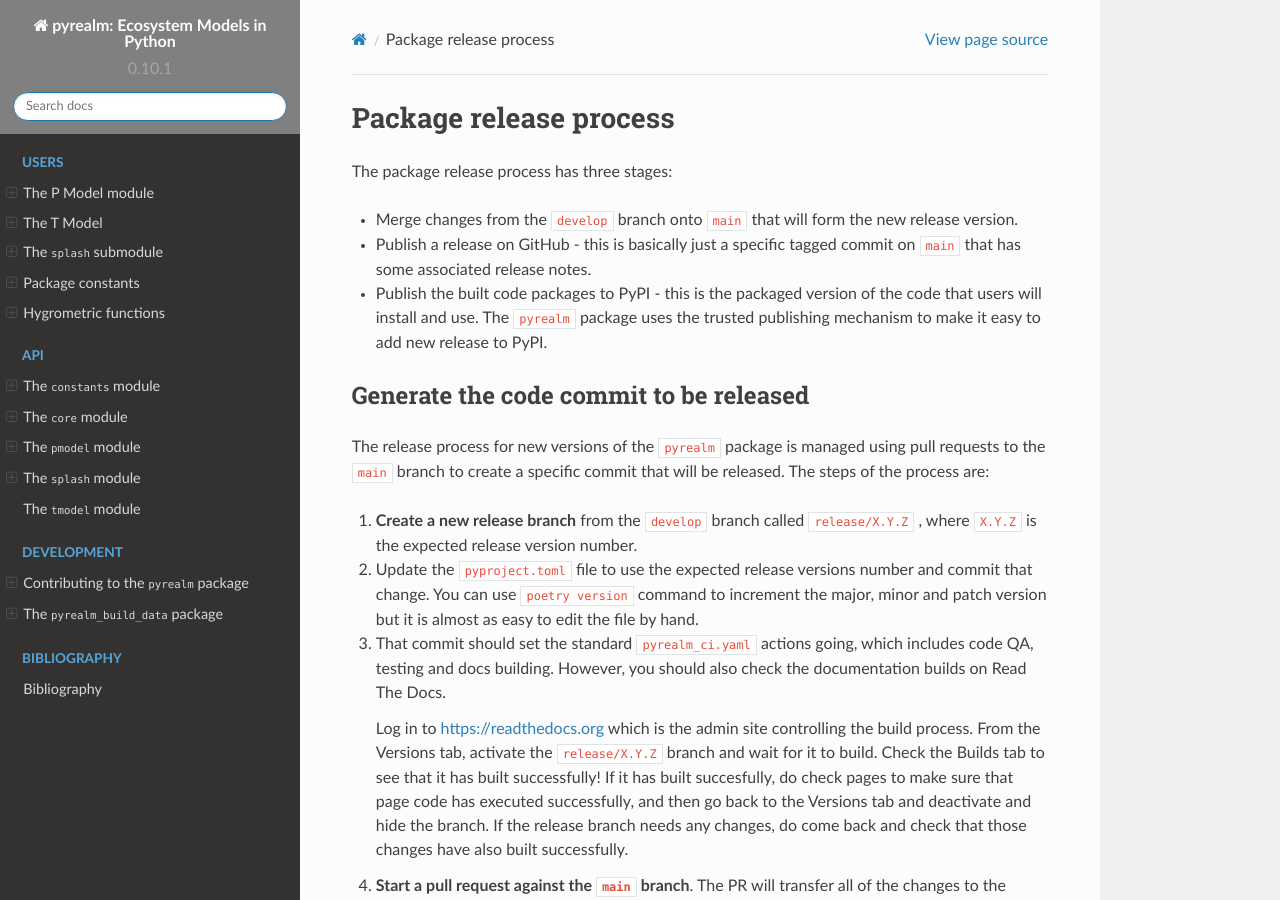
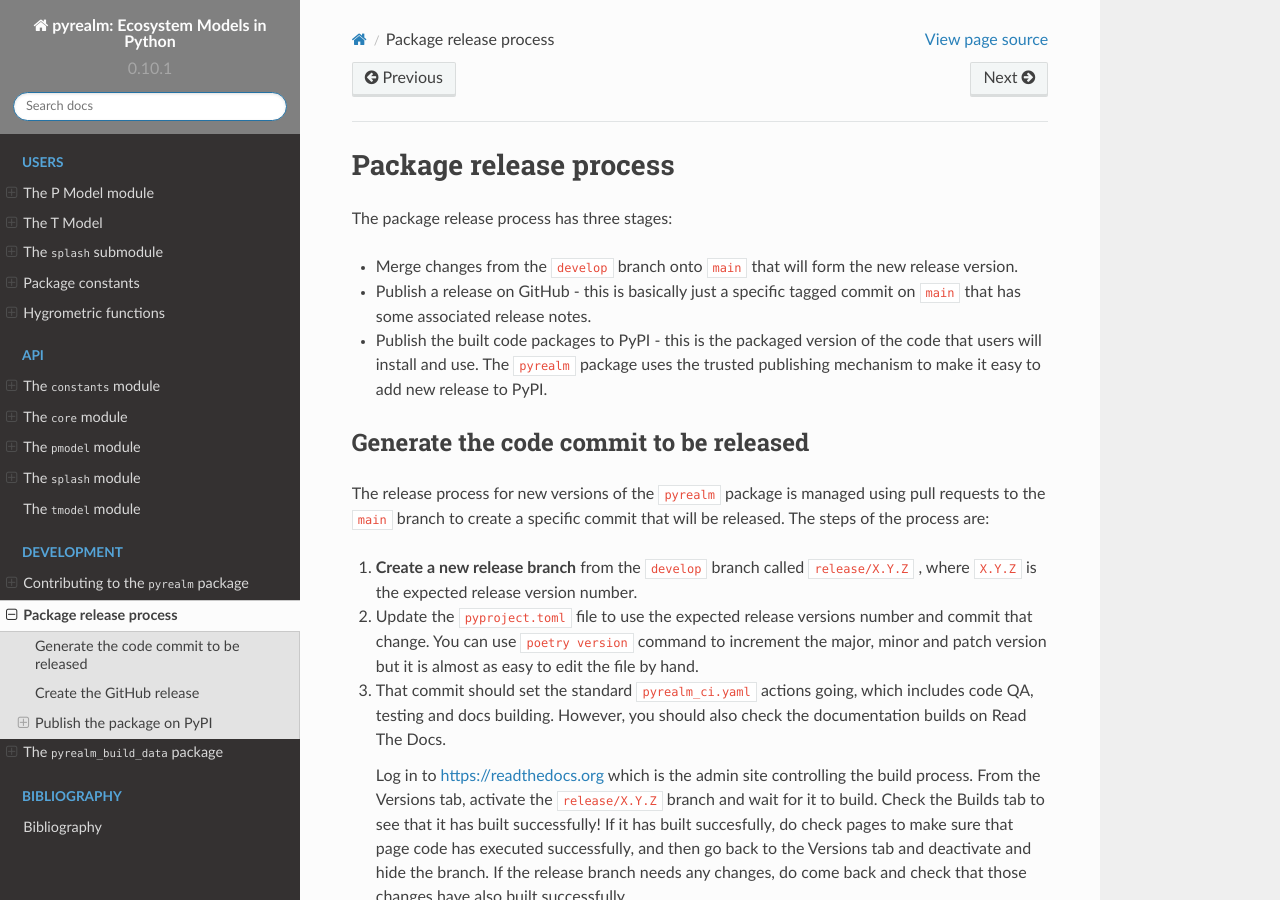
Before and after one commit to ImperialCollegeLondon/pyrealm, a Sphinx documentation site: the page built from docs/source/development/release_process.md, in a window 1280 px wide and 900 px high. Built offline with Sphinx 7.4.7 and the Read the Docs theme 2.0.0, drawn with Linux system fonts in a browser that asks for light colours; some of the changed lines change nothing that is shown.

Commit message:
Doc fixes for trusted publication

````diff
--- a/docs/source/_toc.yml
+++ b/docs/source/_toc.yml
@@ -39,6 +39,7 @@
 - caption: Development
   entries:
   - file: development/developers.md
+  - file: development/release_process.md
   - file: development/pyrealm_build_data.md
 
 - caption: Bibliography
--- a/docs/source/development/release_process.md
+++ b/docs/source/development/release_process.md
@@ -178,6 +178,6 @@
    main PyPI site, which is also configured to trust publications from the repository.
 
 ```{eval-rst}
-.. include:: ../../../.github/workflows/pyrealm_publish.yml
+.. include::  ../../../.github/workflows/pyrealm_publish.yaml
     :code: yaml
 ```
````
